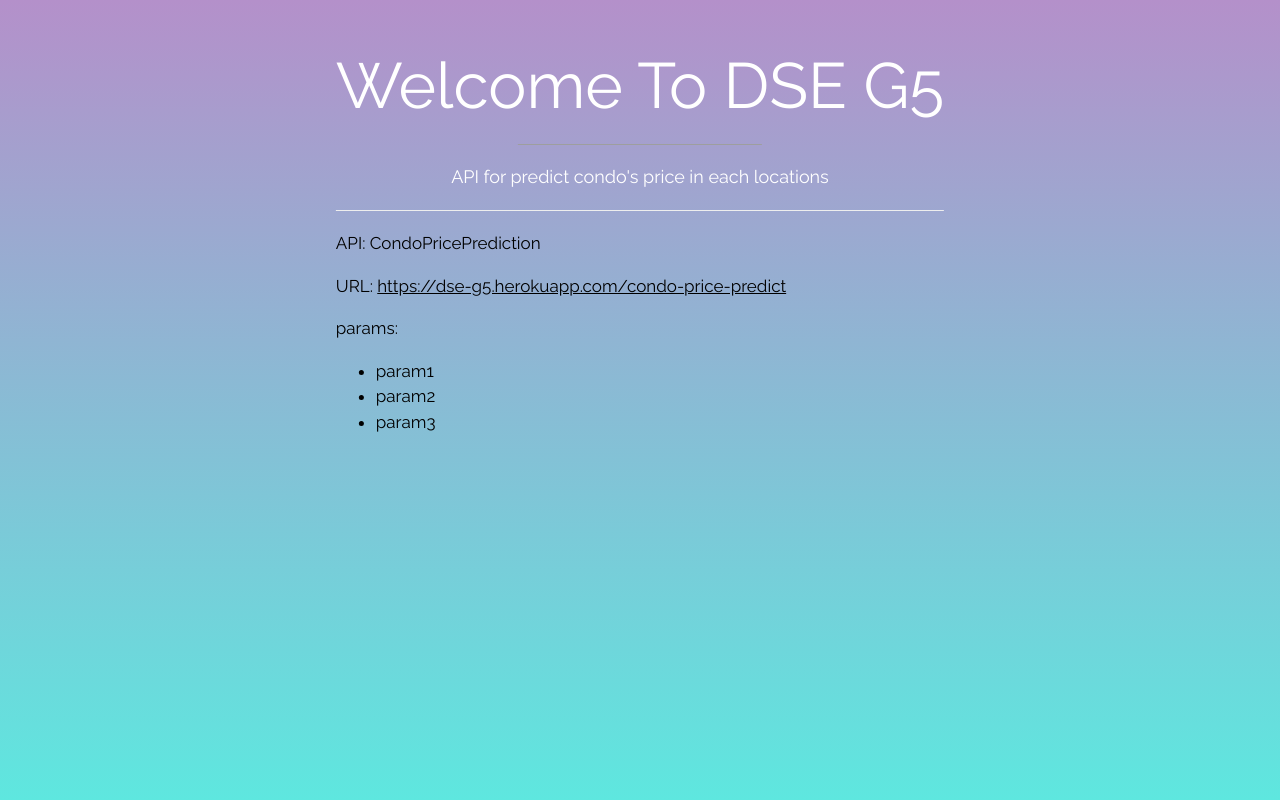
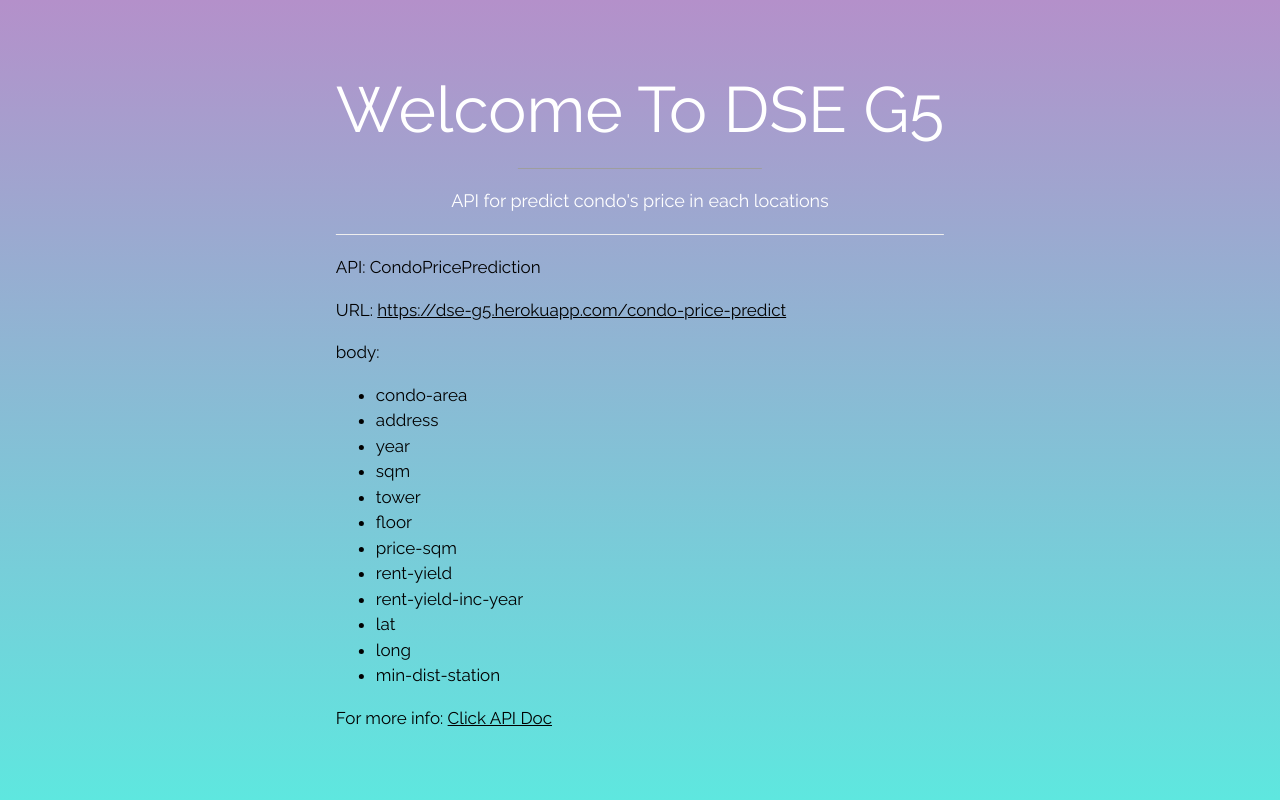
Before and after one commit to Mhaieiei/dse, a Flask app: page / in a window 1280 px wide. Run offline with Flask 2, Linux system fonts and the light colour scheme; parts of the project's set-up code (start-up, migrations or seed data) failed here and were passed over.

Commit message:
change method to post and add body

```diff
--- a/app.py
+++ b/app.py
@@ -10,18 +10,43 @@ api = Api(app)
 def index():
     return render_template("index.html")
 
-class condo_price_prediction(Resource):
+class condo_price_prediction1(Resource):
     def get(self):
         parser = reqparse.RequestParser()
-        parser.add_argument('param1', type=str)
-        parser.add_argument('param2', type=str)
-        parser.add_argument('param3', type=str)
+        parser.add_argument('condo-area', type=str, default='Bang Kapi')
+        parser.add_argument('address', type=str, default='ถนนเสรีไทย คลองจั่น บางกะปิ')
+        parser.add_argument('year', type=str, default='2011')
+        parser.add_argument('sqm', type=int, default= 6470)
+        parser.add_argument('tower', type=int, default=2)
+        parser.add_argument('floor', type=int, default=30)
+        parser.add_argument('price-sqm', type=float, default=52065)
+        parser.add_argument('rent-yield', type=float, default=5.81)
+        parser.add_argument('rent-yield-inc-year', type=float, default=-23.79)
+        parser.add_argument('lat', type=float, default=13.758903)
+        parser.add_argument('long', type=float, default=100.649395)
+        parser.add_argument('min-dist-station', type=int, default=3757)
         dictp = parser.parse_args()
-        arg1 = dictp['param1']
-        arg2 = dictp['param2']
-        arg3 = dictp['param3']
+        condo_area = dictp['condo-area']
+        arg2 = dictp['address']
+        arg3 = dictp['year']
+        arg3 = dictp['sqm']
+        arg3 = dictp['tower']
+        arg3 = dictp['floor']
+        arg3 = dictp['price-sqm']
+        arg3 = dictp['rent-yeild']
+        arg3 = dictp['rent-yeild-inc-year']
+        arg3 = dictp['lat']
+        arg3 = dictp['long']
+        arg3 = dictp['min-dist-station']
         print(arg1, arg2, arg3)
         res = pcp.get_predict(arg1,arg2,arg3)
+        return res
+
+class condo_price_prediction(Resource):
+    def post(self):
+        print('test call')
+        data = request.get_json()
+        res = pcp.get_predict(data)
         return res
 
 api.add_resource(condo_price_prediction, '/condo-price-predict',endpoint='condo-price-predict')
--- a/templates/index.html
+++ b/templates/index.html
@@ -16,7 +16,7 @@ body, html {height: 100%}
   background-size: cover;
 }
 .w3-display-middle {
-  top: 30%
+  top: 50%
 }
 .api-details {
   color: black;
@@ -33,12 +33,22 @@ body, html {height: 100%}
     <div class="api-details">
       <hr>API: CondoPricePrediction</hr>
       <p>URL: <a href="#">https://dse-g5.herokuapp.com/condo-price-predict</a></p>
-      <p>params:</p>
+      <p>body:</p>
       <ul>
-        <li>param1</li>
-        <li>param2</li>
-        <li>param3</li>
+        <li>condo-area</li>
+        <li>address</li>
+        <li>year</li>
+        <li>sqm</li>
+        <li>tower</li>
+        <li>floor</li>
+        <li>price-sqm</li>
+        <li>rent-yield</li>
+        <li>rent-yield-inc-year</li>
+        <li>lat</li>
+        <li>long</li>
+        <li>min-dist-station</li>
       </ul>
+      <p>For more info: <a href="https://docs.google.com/spreadsheets/d/1l9OUxhK-MMIcGuEIpNjI-NUVtpLojYlthZVOirdNjhs/edit?usp=sharing">Click API Doc</a></p>
     </div>
   </div>
 </div>
```
Also changed, not shown: predict_condo_price.py (+32 -8 lines), 1 other file.
